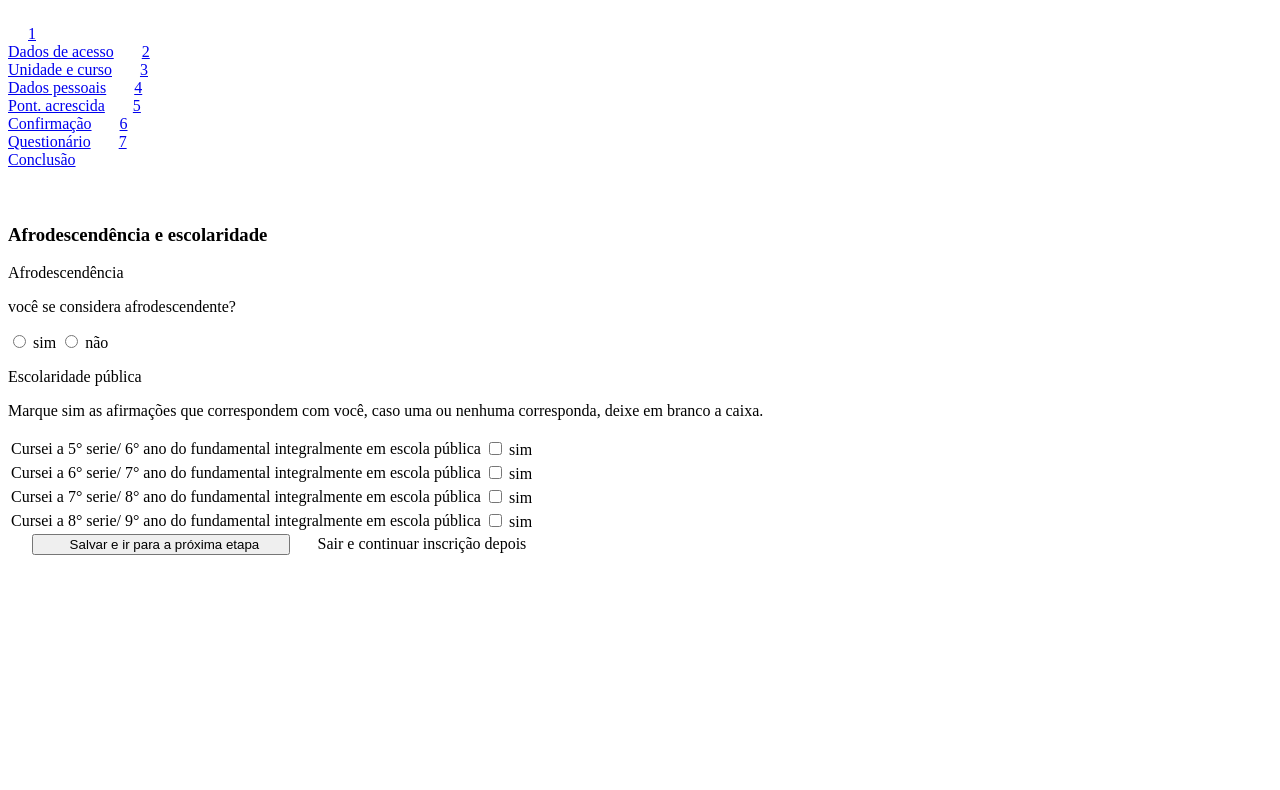
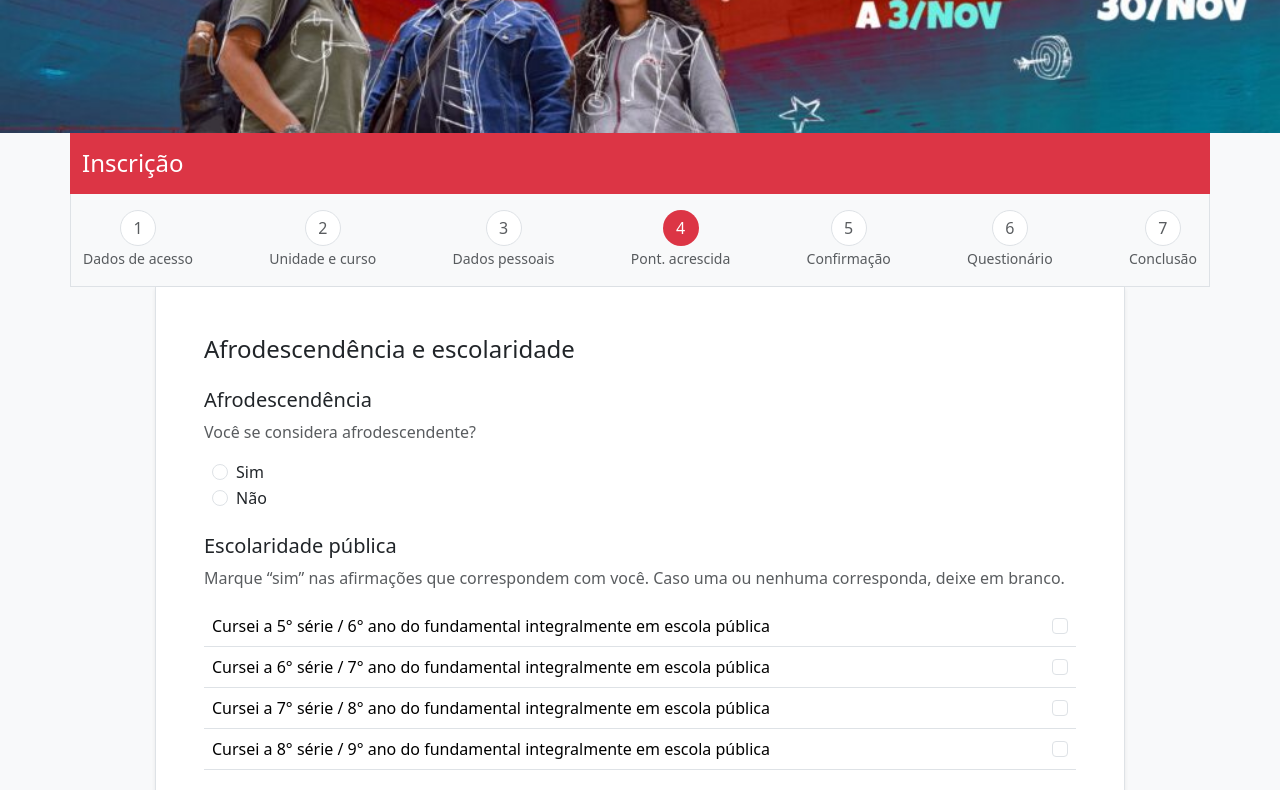
Before and after one commit to Invalidmozart/Vestibulinho, a plain HTML site: page Pontuação.html in a window 1280 px wide. Shown: the part 117-907 px from the top of the page. Before the commit the page ends 800 px from the top, so only its background shows below. Drawn offline with nearby package versions, Linux system fonts and the light colour scheme.

Commit message:
Refactor HTML structure and improve semantics

```diff
--- a/Pontuação.html
+++ b/Pontuação.html
@@ -1,91 +1,138 @@
 <!DOCTYPE html>
+<html lang="pt-br">
+<head>
+  <meta charset="UTF-8">
+  <meta name="viewport" content="width=device-width, initial-scale=1.0">
+  <title>Confirmação</title>
+  <link href="https://cdn.jsdelivr.net/npm/bootstrap@5.3.3/dist/css/bootstrap.min.css" rel="stylesheet">
+</head>
+<body class="bg-light">
 
-<html>
-<head>
-  <meta http-equiv="CONTENT-TYPE" content="text/html; charset=UTF-8">
-  <meta lang="pt-br">
-  <title>Confirmação</title>
-</head>
-<body>
-  <header>
-    <!--img-->
-    <h1>Inscrição</h1>
-    <nav>
-     <a href="index.html">1<br>Dados de acesso</a>
-      <a href="Unidade.html">2<br>Unidade e curso</a>
-      <a href="Dados.html">3<br>Dados pessoais</a>
-      <a href="Pontuação.html">4<br>Pont. acrescida</a>
-      <a href="Confirmação.html">5<br>Confirmação</a>
-      <a href="Questionário.html">6<br>Questionário</a>
-      <a href="Conclusão.html">7<br>Conclusão</a>
-    </nav>
-  </header>
+  <div class="w-100" style="height: 250px; background: url('vestibulinho.jpg') center/cover no-repeat;"></div>
 
-  <h3>Afrodescendência e escolaridade</h3>
-  <section class="afro">
-    <p>Afrodescendência</p>
-    <p>você se considera afrodescendente?</p>
+  <div class="container p-0 mt-n4">
+
+    <div class="bg-danger py-3 position-relative">
+      <div class="container">
+        <h1 class="h4 text-white m-0">Inscrição</h1>
+      </div>
+    </div>
+
+    <div class="bg-light border border-top-0">
+      <div class="container py-3">
+        <div class="d-flex justify-content-between text-center flex-wrap">
+
+          <div>
+            <div class="rounded-circle d-flex justify-content-center align-items-center mx-auto bg-white border text-muted" style="width:36px; height:36px;">1</div>
+            <small class="text-muted">Dados de acesso</small>
+          </div>
+
+          <div>
+            <div class="rounded-circle d-flex justify-content-center align-items-center mx-auto bg-white border text-muted" style="width:36px; height:36px;">2</div>
+            <small class="text-muted">Unidade e curso</small>
+          </div>
+
+          <div>
+            <div class="rounded-circle d-flex justify-content-center align-items-center mx-auto bg-white border text-muted" style="width:36px; height:36px;">3</div>
+            <small class="text-muted">Dados pessoais</small>
+          </div>
+
+          <div>
+            <div class="rounded-circle d-flex justify-content-center align-items-center mx-auto bg-danger text-white" style="width:36px; height:36px;">4</div>
+            <small class="text-muted">Pont. acrescida</small>
+          </div>
+
+          <div>
+            <div class="rounded-circle d-flex justify-content-center align-items-center mx-auto bg-white border text-muted" style="width:36px; height:36px;">5</div>
+            <small class="text-muted">Confirmação</small>
+          </div>
+
+          <div>
+            <div class="rounded-circle d-flex justify-content-center align-items-center mx-auto bg-white border text-muted" style="width:36px; height:36px;">6</div>
+            <small class="text-muted">Questionário</small>
+          </div>
+
+          <div>
+            <div class="rounded-circle d-flex justify-content-center align-items-center mx-auto bg-white border text-muted" style="width:36px; height:36px;">7</div>
+            <small class="text-muted">Conclusão</small>
+          </div>
+
+        </div>
+      </div>
+    </div>
+
+    <div class="row justify-content-center mb-5">
+      <div class="col-lg-10 bg-white shadow-sm p-4 p-md-5 border border-top-0">
+
+        <h4 class="mb-4">Afrodescendência e escolaridade</h4>
+
+        <div class="mb-4">
+          <h5 class="mb-2">Afrodescendência</h5>
+          <p class="text-muted">Você se considera afrodescendente?</p>
+
+          <form class="ms-2">
+            <div class="form-check">
+              <input type="radio" id="afroSim" name="afro" class="form-check-input">
+              <label for="afroSim" class="form-check-label">Sim</label>
+            </div>
+
+            <div class="form-check">
+              <input type="radio" id="afroNao" name="afro" class="form-check-input">
+              <label for="afroNao" class="form-check-label">Não</label>
+            </div>
+          </form>
+        </div>
+
+        <div>
+          <h5 class="mb-2">Escolaridade pública</h5>
+
+          <p class="text-muted">
+            Marque “sim” nas afirmações que correspondem com você. Caso uma ou nenhuma corresponda,
+            deixe em branco.
+          </p>
+
           <form>
-
-    <input type="radio" value="sim" name="afro" id="s">
-      <label for="sim">sim</label>
-
-    <input type="radio" value="não" name="afro" id="n">
-       <label for="não">não</label>
-  </form>
-  </section>
-
-  <section class="escolaridade">
-
-    <p>Escolaridade pública</p>
-
-    <p>Marque sim as afirmações que correspondem com você, caso uma ou nenhuma corresponda,
-      deixe em branco a caixa.</p>
-    <form>
-      <table>
+            <table class="table">
+              <tbody>
                 <tr>
-          <td>Cursei a 5° serie/ 6° ano do fundamental
-            integralmente em escola pública</td>
-          <td>
-            <input type="checkbox" value="sim">
-            <label for="sim">sim</label>
+                  <td>Cursei a 5° série / 6° ano do fundamental integralmente em escola pública</td>
+                  <td class="text-end">
+                    <input type="checkbox" class="form-check-input">
                   </td>
                 </tr>
                 <tr>
-          <td>Cursei a 6° serie/ 7° ano do fundamental
-            integralmente em escola pública</td>
-          <td>
-            <input type="checkbox" value="sim">
-            <label for="sim">sim</label>
+                  <td>Cursei a 6° série / 7° ano do fundamental integralmente em escola pública</td>
+                  <td class="text-end">
+                    <input type="checkbox" class="form-check-input">
                   </td>
                 </tr>
                 <tr>
-          <td>Cursei a 7° serie/ 8° ano do fundamental
-            integralmente em escola pública</td>
-          <td>
-            <input type="checkbox" value="sim">
-            <label for="sim">sim</label>
+                  <td>Cursei a 7° série / 8° ano do fundamental integralmente em escola pública</td>
+                  <td class="text-end">
+                    <input type="checkbox" class="form-check-input">
                   </td>
                 </tr>
                 <tr>
-          <td>Cursei a 8° serie/ 9° ano do fundamental
-            integralmente em escola pública</td>
-          <td>
-            <input type="checkbox" value="sim">
-            <label for="sim">sim</label>
+                  <td>Cursei a 8° série / 9° ano do fundamental integralmente em escola pública</td>
+                  <td class="text-end">
+                    <input type="checkbox" class="form-check-input">
                   </td>
                 </tr>
+              </tbody>
             </table>
           </form>
-  </section>
+        </div>
 
-  <button>
-        Salvar e ir para a próxima etapa
-      </button>
-      <a>Sair e continuar inscrição depois</a>
+        <div class="d-flex justify-content-between border-top pt-4 mt-4">
+          <a href="Questionário.html" class="btn btn-danger px-4">Salvar e ir para a próxima etapa</a>
+          <a href="#" class="text-decoration-none align-self-center">Sair e continuar inscrição depois</a>
+        </div>
 
-  <footer>
+      </div>
+    </div>
 
-  </footer>
+  </div>
+
+  <script src="https://cdn.jsdelivr.net/npm/bootstrap@5.3.3/dist/js/bootstrap.bundle.min.js"></script>
 </body>
 </html>
```
Lines whose indentation alone changed are shown as unchanged.
